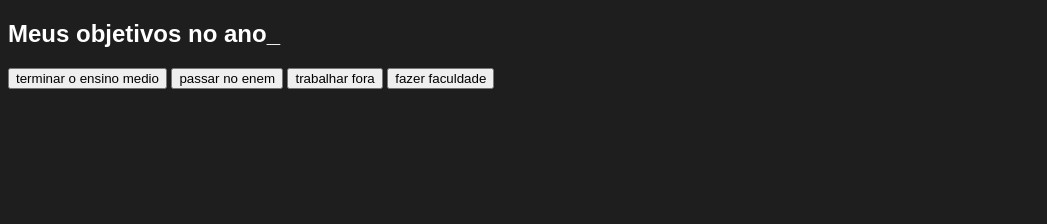
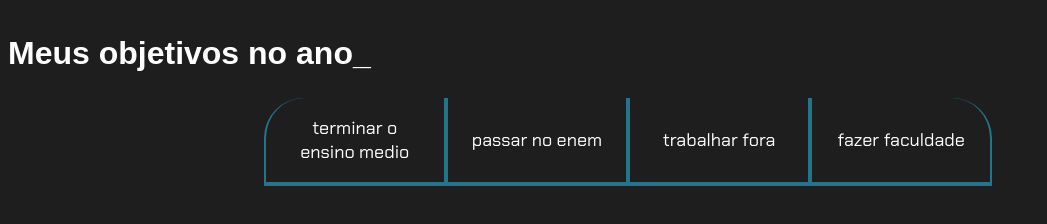
Before and after one commit to brunacoelhinho/proj-vida-bruna-, a plain HTML site: page index.html in a window 1280 px wide. Shown: the whole page, without its empty margins (0-1047 px from the left). Drawn offline with Linux system fonts and the light colour scheme.

Commit message:
Add files via upload

```diff
--- a/style.css
+++ b/style.css
@@ -18,3 +18,59 @@ body{
 .titulo-principal span{
     color:var(--roxo)
 }
+
+.titulo-principal{
+     text-align: left;
+     width: 100%;
+    font-size: 32px;
+}
+
+.conteudo-principal{
+    display: flex;
+    flex-direction: column;
+    justify-content: center;
+    align-items: center;
+    max-width: 1240px;
+    width: 100%;
+    margin: 0;
+}
+
+.botao{
+    font-family: "Chakra Petch",sans-serif;
+    background-color: var(--cor-de-fundo);
+    color: var(--branco);
+    display: flex;
+    justify-content: center;
+    padding: 1em;
+    font-size: 18px;
+    align-items: center;
+    width: 100%;
+    border-bottom: 4px solid var(--botao-ativo);
+    border-left: 2px solid var(--botao-ativo);
+    border-right: 2px solid var(--botao-ativo);
+    border-top: none;
+}
+
+.botao:first-child{
+    border-radius: 40px 40px 0 0;
+}
+
+.botoes{
+    display: block;
+}
+
+
+@media screen and (min-width: 768px) {
+    .botoes{
+        display: flex;
+      }
+    .botao:first-child{
+        border-radius: 40px 0 0 0;
+    }
+    .botao:last-child{
+        border-radius: 0 40px 0 0;
+
+    }
+
+
+}
```
